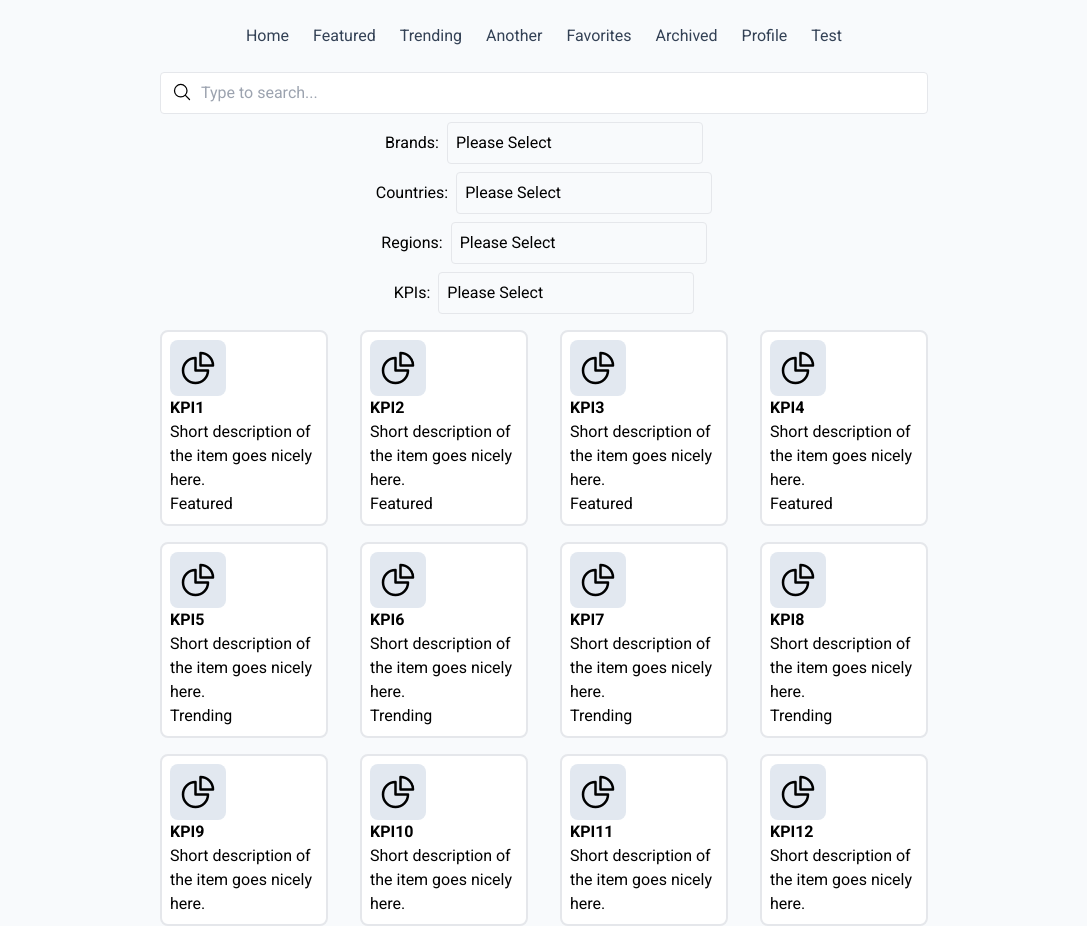
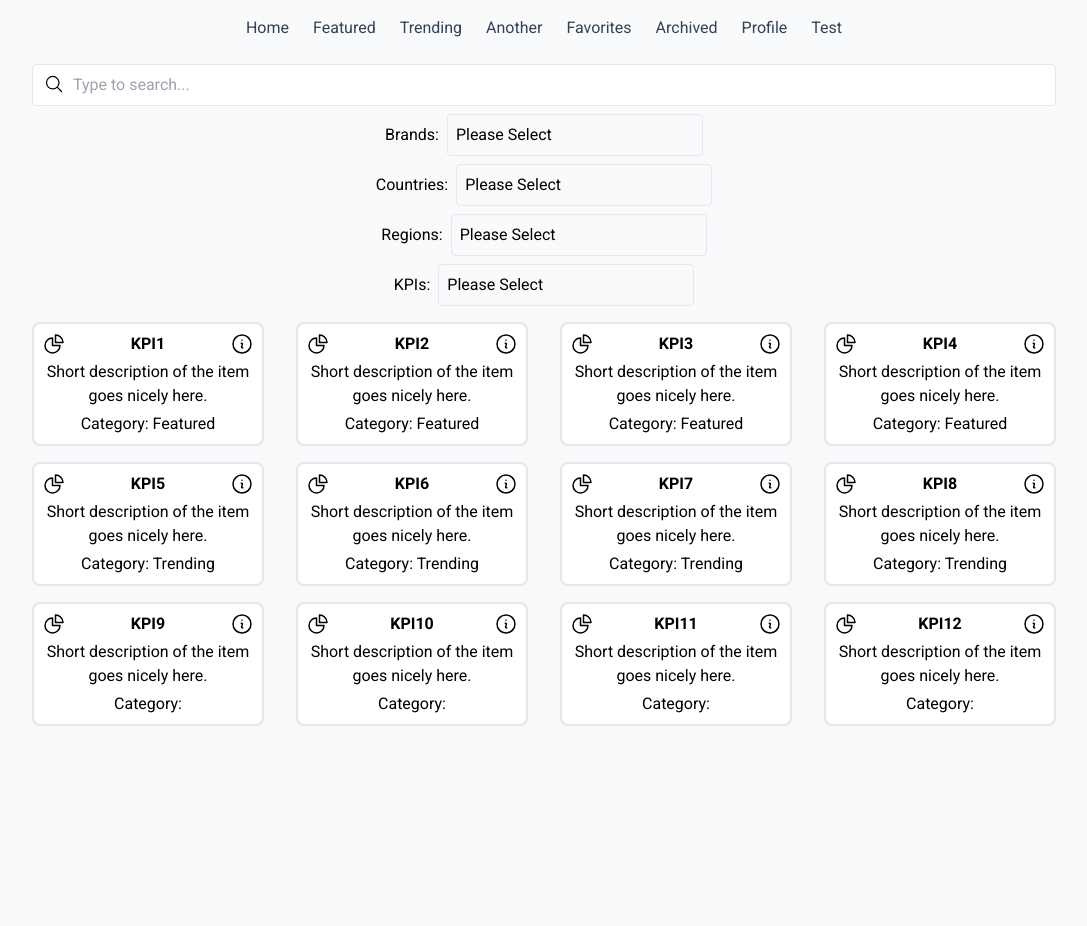
Before and after one commit to AndriiAnisimov/kpi, a Next.js app: page / in a window 1280 px wide. Shown: the whole page, without its empty margins (96-1183 px from the left). After the commit the page ends 800 px from the top, so only its background shows below. Built offline with nearby package versions, Linux system fonts and the light colour scheme.

Commit message:
Reusable Icon component

```diff
--- a/app/layout.tsx
+++ b/app/layout.tsx
@@ -15,7 +15,7 @@ export default function RootLayout({ children }: Readonly<{ children: React.Reac
   return (
     <html lang="en">
       <body className={`${roboto.className} bg-slate-50`}>
-        <main className="max-w-3xl mt-4 mx-auto">
+        <main className="max-w-5xl mx-auto my-2">
           <Header />
           {children}
         </main>
--- a/components/Asset.tsx
+++ b/components/Asset.tsx
@@ -1,9 +1,9 @@
 import { useState } from "react";
+import Link from "next/link";
 import { AssetInterface } from "@/interfaces/AssetInterface";
-import { ChartPieIcon } from "@heroicons/react/24/outline";
-import Link from "next/link";
 
 import CopyLink from "@/components/CopyLink";
+import Icon from "@/components/shared/Icon";
 import Favorite from "@/components/Favorite";
 import Modal from "@/components/shared/Modal";
 
@@ -21,13 +21,14 @@ export default function Asset({ itemClass, asset, useLink }: AssetProps) {
 
   const content = (
     <article>
-      <div className="flex justify-center items-center bg-slate-200 rounded-lg w-14 h-14">
-        <ChartPieIcon className="size-10" />
-      </div>
+      <header className="flex justify-between items-center">
+        <Icon name="ChartPieIcon" className="w-[24px] h-[24px]" />
+        <p className="font-bold text-center">{asset.name}</p>
+        <Icon name="InformationCircleIcon" className="w-[24px] h-[24px]" />
+      </header>
 
-      <p className="font-bold">{asset.name}</p>
-      <p>{asset.short_description}</p>
-      <p>{asset.category}</p>
+      <p className="text-center mt-1">{asset.short_description}</p>
+      <p className="text-center mt-1">Category: {asset.category}</p>
     </article>
   );
 
--- a/components/CopyLink.tsx
+++ b/components/CopyLink.tsx
@@ -1,5 +1,5 @@
 import { useState } from "react";
-import { LinkIcon } from "@heroicons/react/24/outline";
+import Icon from "@/components/shared/Icon";
 
 export default function CopyLink() {
   const [copied, setCopied] = useState(false);
@@ -22,7 +22,7 @@ export default function CopyLink() {
       {copied ? (
         <span className="text-xs h-3 w-30">Link Copied!</span>
       ) : (
-        <LinkIcon className="h-4 w-4" />
+        <Icon name="LinkIcon" className="w-[16px] h-[16px]" />
       )}
     </button>
   );
--- a/components/Favorite.tsx
+++ b/components/Favorite.tsx
@@ -1,7 +1,7 @@
 import { useDispatch } from "react-redux";
 import { toggleFavorite } from "@/store/slices/assetSlice";
 import { FavoriteInterface } from "@/interfaces/FavoriteInterface";
-import { BookmarkIcon, BookmarkSlashIcon } from "@heroicons/react/24/outline";
+import Icon from "@/components/shared/Icon";
 
 export default function Favorite({ assetId, isFavorite }: FavoriteInterface) {
   const dispatch = useDispatch();
@@ -12,7 +12,9 @@ export default function Favorite({ assetId, isFavorite }: FavoriteInterface) {
   const styles = `flex justify-center items-center rounded mt-2 px-2 py-1 w-full ${
     isFavorite ? "bg-slate-200 text-black" : "bg-blue-950 text-white"
   }`;
-  const icon = isFavorite ? <BookmarkSlashIcon className="size-4" /> : <BookmarkIcon className="size-4" />;
+  const icon = isFavorite
+    ? <Icon name="BookmarkSlashIcon" className="w-[16px] h-[16px]" />
+    : <Icon name="BookmarkIcon" className="w-[16px] h-[16px]" />;
   const text = isFavorite ? "Unfavorite item" : "Favorite item";
 
   return (
--- a/components/MetricCount.tsx
+++ b/components/MetricCount.tsx
@@ -1,6 +1,6 @@
 import { useState } from "react";
 import useFavoriteAssets from "@/utils/useFavoriteAssets";
-import { InformationCircleIcon } from "@heroicons/react/24/outline";
+import Icon from "@/components/shared/Icon";
 import Popup from "@/components/shared/Popup";
 
 export default function MetricCount() {
@@ -27,7 +27,7 @@ export default function MetricCount() {
             <p className="text-gray-500 mr-1">Used</p>
             <div onMouseEnter={handleMouseEnter} onMouseLeave={handleMouseLeave}>
               <div className="cursor-pointer w-5 h-5 text-gray-500 hover:text-gray-800">
-                <InformationCircleIcon />
+                <Icon name="InformationCircleIcon" className="w-[20px] h-[20px]" />
               </div>
 
               <Popup isOpen={isPopupOpen}>
--- a/components/MetricPage.tsx
+++ b/components/MetricPage.tsx
@@ -1,6 +1,6 @@
 import { useState } from "react";
 import useFavoriteAssets from "@/utils/useFavoriteAssets";
-import { InformationCircleIcon } from "@heroicons/react/24/outline";
+import Icon from "@/components/shared/Icon";
 import Popup from "@/components/shared/Popup";
 
 export default function MetricPage() {
@@ -27,7 +27,7 @@ export default function MetricPage() {
             <p className="text-gray-500 mr-1">Pages No.</p>
             <div onMouseEnter={handleMouseEnter} onMouseLeave={handleMouseLeave}>
               <div className="cursor-pointer w-5 h-5 text-gray-500 hover:text-gray-800">
-                <InformationCircleIcon />
+                <Icon name="InformationCircleIcon" className="w-[20px] h-[20px]" />
               </div>
 
               <Popup isOpen={isPopupOpen}>
--- a/components/ModalMenuContent.tsx
+++ b/components/ModalMenuContent.tsx
@@ -1,8 +1,8 @@
-import { TableCellsIcon } from "@heroicons/react/24/outline";
 import AffiliateList from "@/components/AffiliateList";
 import Badge from "@/components/shared/Badge";
 import BusinessQuestionList from "@/components/BusinessQuestionList";
 import CopyLink from "@/components/CopyLink";
+import Icon from "@/components/shared/Icon";
 import KpiList from "@/components/KpiList";
 import MetricCount from "@/components/MetricCount";
 import MetricLast from "@/components/MetricLast";
@@ -18,7 +18,7 @@ export default function ModalContent({ type, onClose }: { type: ModalType; onClo
     <Modal onClose={onClose}>
       <CopyLink />
       <div className="bg-slate-100 rounded text-gray-500 mx-auto p-4 w-20 h-20">
-        <TableCellsIcon />
+        <Icon name="TableCellsIcon" className="w-[48px] h-[48px]" />
       </div>
 
       <div className="flex justify-center items-center mt-4">
--- a/components/SearchBar.tsx
+++ b/components/SearchBar.tsx
@@ -1,7 +1,7 @@
 import { useDispatch, useSelector } from "react-redux";
 import { setSearchQuery, clearSearchQuery } from "@/store/slices/searchSlice";
 import { RootState } from "@/store";
-import { MagnifyingGlassIcon, XMarkIcon } from "@heroicons/react/24/outline";
+import Icon from "@/components/shared/Icon";
 
 export default function SearchBar() {
   const dispatch = useDispatch();
@@ -25,14 +25,14 @@ export default function SearchBar() {
         className="border rounded px-10 py-2 w-full focus:border-gray-500 focus:outline-none"
       />
 
-      <MagnifyingGlassIcon className="absolute left-3 top-2.5 w-5 h-5" />
+      <Icon name="MagnifyingGlassIcon" className="absolute left-3 top-2.5 w-5 h-5" />
 
       {searchQuery && (
         <button
           onClick={handleClearSearch}
           className="absolute right-3 top-2.5 bg-slate-200 rounded w-5 h-5"
         >
-          <XMarkIcon />
+          <Icon name="XMarkIcon" className="w-[20px] h-[20px]" />
         </button>
       )}
     </div>
--- /dev/null
+++ b/components/shared/Icon.tsx
@@ -0,0 +1,33 @@
+import {
+  BookmarkIcon,
+  BookmarkSlashIcon,
+  ChartPieIcon,
+  CubeIcon,
+  InformationCircleIcon,
+  LinkIcon,
+  MagnifyingGlassIcon,
+  TableCellsIcon,
+  XMarkIcon
+} from "@heroicons/react/24/outline";
+
+type IconProps = {
+  name: keyof typeof icons;
+  className?: string;
+};
+
+const icons = {
+  BookmarkIcon,
+  BookmarkSlashIcon,
+  ChartPieIcon,
+  CubeIcon,
+  InformationCircleIcon,
+  LinkIcon,
+  MagnifyingGlassIcon,
+  TableCellsIcon,
+  XMarkIcon
+};
+
+export default function Icon({ name, className }: IconProps) {
+  const IconComponent = icons[name];
+  return IconComponent ? <IconComponent className={className} /> : null;
+}
--- a/components/shared/Modal.tsx
+++ b/components/shared/Modal.tsx
@@ -1,5 +1,5 @@
 import { ModalInterface } from "@/interfaces/ModalInterface";
-import { XMarkIcon } from "@heroicons/react/24/outline";
+import Icon from "@/components/shared/Icon";
 
 export default function Modal({ onClose, children }: ModalInterface) {
   return (
@@ -11,7 +11,7 @@ export default function Modal({ onClose, children }: ModalInterface) {
           onClick={onClose}
           className="absolute right-2 top-2 w-5 h-5 text-gray-500 hover:text-gray-800"
         >
-          <XMarkIcon />
+          <Icon name="XMarkIcon" className="w-[20px] h-[20px]" />
         </button>
       </div>
     </div>
--- a/components/shared/MultiSelect.tsx
+++ b/components/shared/MultiSelect.tsx
@@ -1,4 +1,5 @@
 import { useState, useEffect, useRef } from "react";
+import Icon from "@/components/shared/Icon";
 
 export default function MultiSelect({ options }: { options: string[] }) {
   const [selectedOptions, setSelectedOptions] = useState<string[]>([]);
@@ -49,7 +50,7 @@ export default function MultiSelect({ options }: { options: string[] }) {
               clearAll();
             }}
           >
-            Clear All
+            <Icon name="XMarkIcon" className="w-[20px] h-[20px]" />
           </button>
         )}
       </div>
--- a/components/shared/RequestButton.tsx
+++ b/components/shared/RequestButton.tsx
@@ -1,6 +1,5 @@
 import { useState } from "react";
-import { CubeIcon } from "@heroicons/react/24/outline";
-
+import Icon from "@/components/shared/Icon";
 import Modal from "@/components/shared/Modal";
 import RoleList from "@/components/RoleList";
 
@@ -16,7 +15,7 @@ export default function RequestButton() {
         onClick={() => handleOpenModal(true)}
         className="flex items-center bg-slate-400 rounded text-white px-2 py-1"
       >
-        <CubeIcon className="size-4" />
+        <Icon name="CubeIcon" className="w-[18px] h-[18px]" />
         <span className="text-sm ml-1">Request</span>
       </button>
 
```
